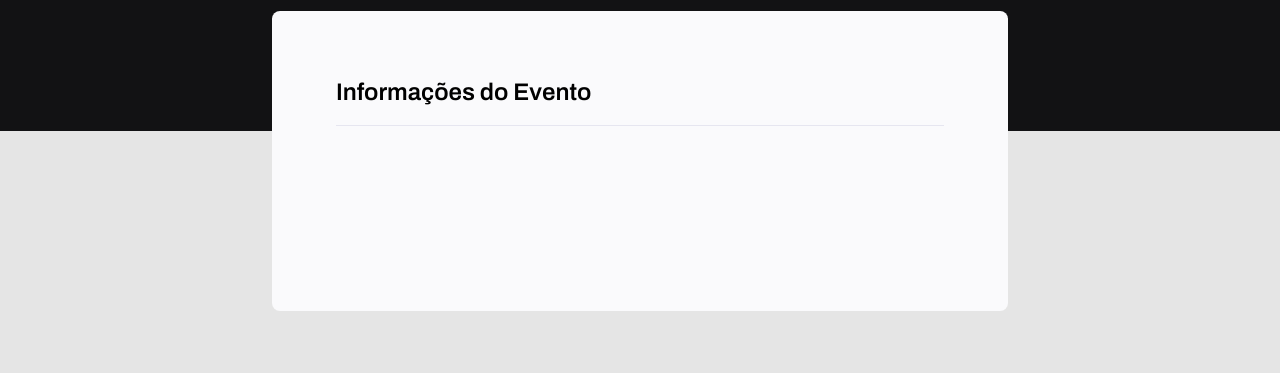
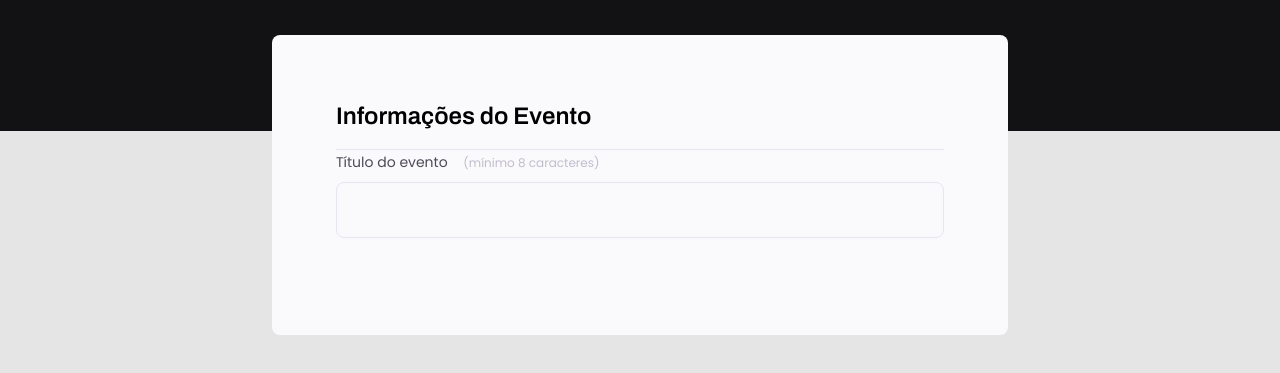
Before and after one commit to jhGomess/stage3_projeto1, a plain HTML site: page index.html in a window 1280 px wide. Shown: the part 237-610 px from the top of the page. Drawn offline with Linux system fonts and the light colour scheme.

Commit message:
adicionado uma classe input-wrapper, uma label com um span dentro dela e um input text e todas essas tags foram estilizadas no css.

```diff
--- a/index.html
+++ b/index.html
@@ -25,6 +25,13 @@
       <form>
         <fieldset>
           <legend>Informações do Evento</legend>
+
+          <div class="input-wrapper">
+            <label for="event-title"
+              >Título do evento <span>(mínimo 8 caracteres)</span></label
+            >
+            <input type="text" id="event-title" />
+          </div>
         </fieldset>
       </form>
     </div>
--- a/style.css
+++ b/style.css
@@ -12,13 +12,22 @@
   --background-before: #121214;
   --paragraph: #42d3ff;
   --background-form: #fafafc;
+  --label-color: #4e4958;
+  --span-color: #c1bccc;
 
   --line-separator: #e6e6f0;
 }
 
+body,
+input,
+button,
+select,
+textarea {
+  font-family: "Poppins", sans-serif;
+}
+
 body {
   font-size: 1.6rem;
-  font-family: "Poppins", sans-serif;
 
   background-color: var(--background-body);
 }
@@ -52,6 +61,8 @@ header h1 {
   font-size: 3.6rem;
   line-height: 4.2rem;
   color: white;
+
+  margin-bottom: 2.4rem;
 }
 
 header p {
@@ -86,3 +97,41 @@ fieldset legend {
   border-bottom: 1px solid var(--line-separator);
   padding-bottom: 1.6rem;
 }
+
+.input-wrapper {
+  display: flex;
+  flex-direction: column;
+}
+
+.input-wrapper label {
+  font-size: 1.4rem;
+  line-height: 2.4rem;
+
+  color: var(--label-color);
+
+  margin-bottom: 0.8rem;
+}
+
+.input-wrapper label span {
+  margin-left: 1.2rem;
+
+  font-size: 1.2rem;
+  line-height: 2rem;
+
+  color: var(--span-color);
+}
+
+.input-wrapper input {
+  background-color: var(--background-form);
+
+  border: 1px solid var(--line-separator);
+  border-radius: 0.8rem;
+
+  height: 5.6rem;
+  padding-inline: 2.4rem;
+
+  font-size: 1.6rem;
+  line-height: 2.6rem;
+
+  color: var(--span-color);
+}
```
